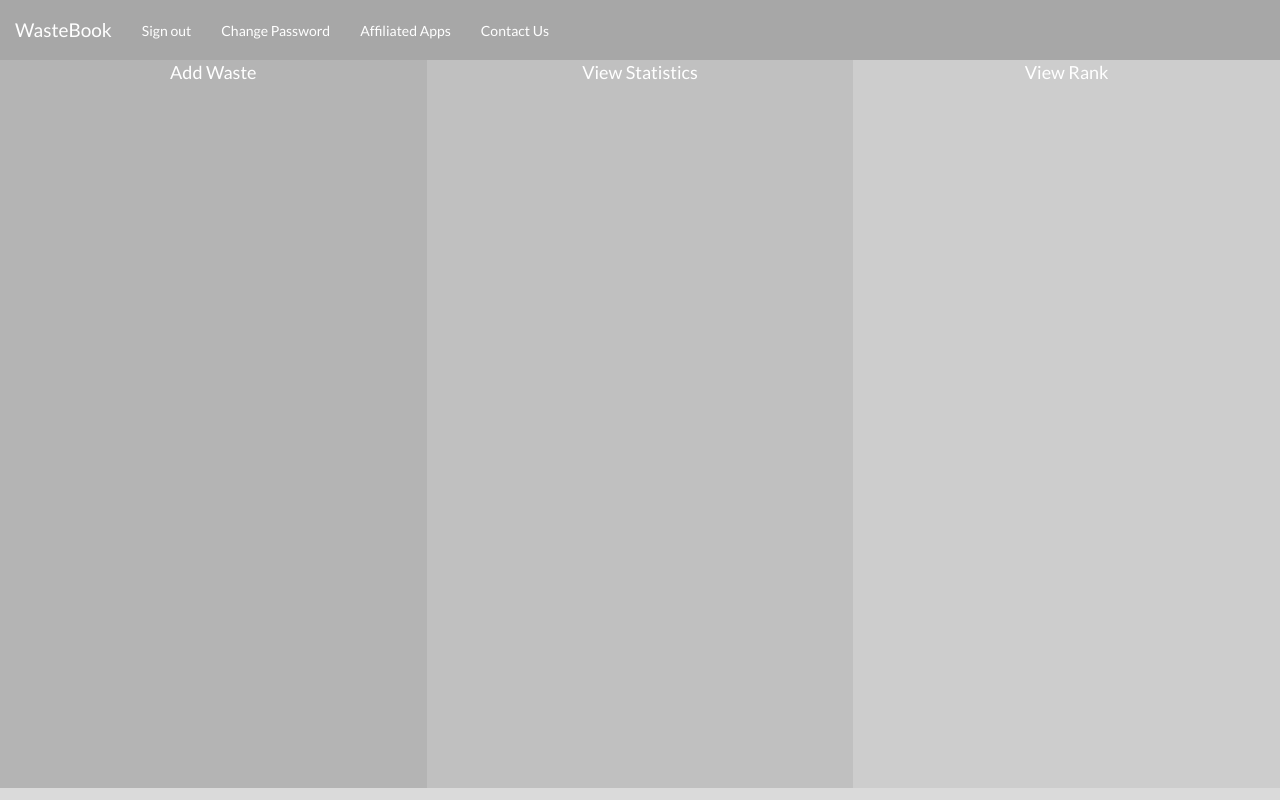
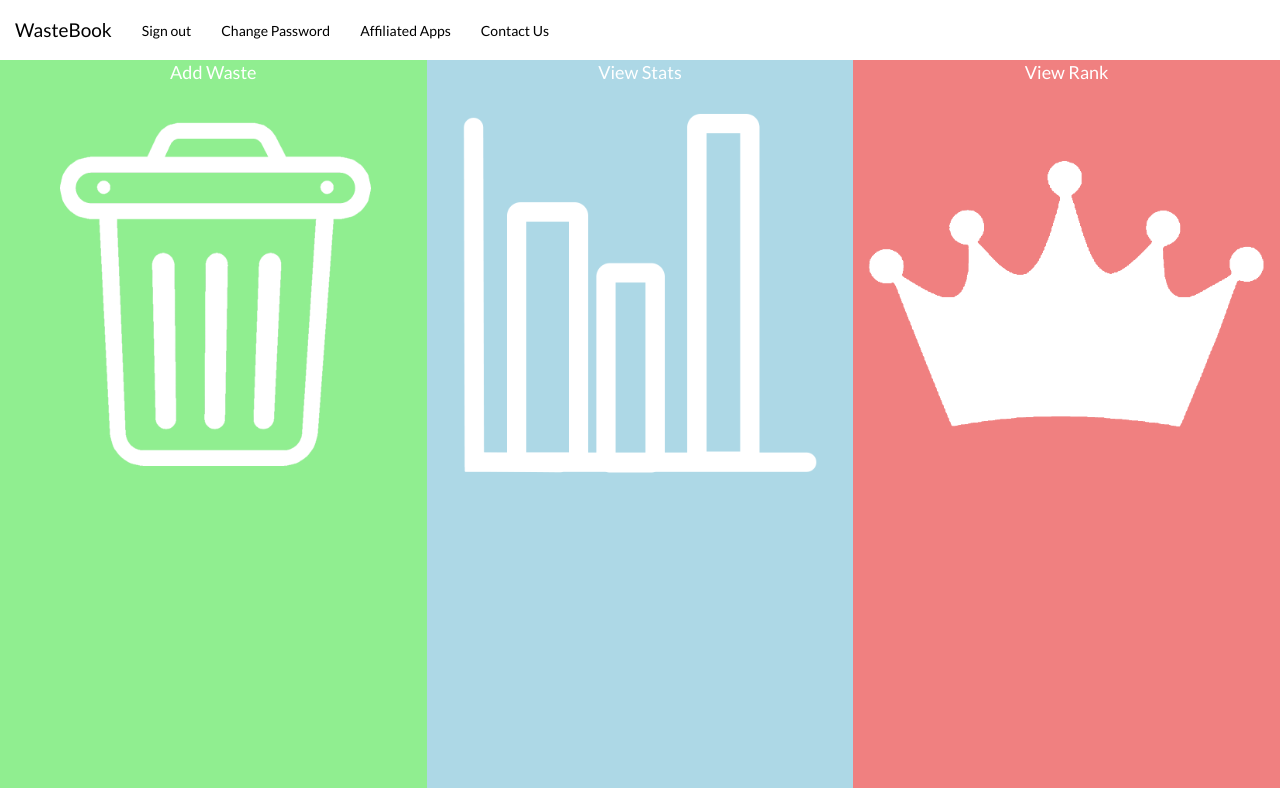
Before and after one commit to BigD0M/WasteBook, a PHP site: page /profile.html in a window 1280 px wide. Run offline with PHP 8.4, Linux system fonts and the light colour scheme; some libraries are stand-ins or nearby versions.

Commit message:
Fixed animations and changed colors

```diff
--- a/public/profile.html
+++ b/public/profile.html
@@ -9,6 +9,7 @@
         <script src="/script/jquery.min.js"></script>
         <script src="/script/bootstrap.min.js"></script>
         <link rel="stylesheet" href="/styles/WasteBook.css" type="text/css" />
+        <link rel="stylesheet" href="/styles/profile.css" type="text/css" />
         <script src="/script/profilePage.js"></script>
         <!-- Firebase -->
         <script src="https://www.gstatic.com/firebasejs/3.9.0/firebase.js"></script>
@@ -38,7 +39,10 @@
         <div class="container-fluid options">
             <div class="row">
                 <div class="waste col-sm-4" id="normal">
-                    <p class="button">Add Waste</p>
+                    <div class="waste-cover">
+                        <p>Add Waste</p>
+                        <img src="images/trash.png" alt="trash"/>
+                    </div>
                     <div class="waste-container" style="display: none">
                         <button type="button" class="btn btn-primary waste-btn" onclick="openWasteForm()">Add Waste</button>
                         <div class="waste-form form-group">
@@ -85,10 +89,16 @@
                     </div>
                 </div>
                 <div class="stats col-sm-4" id="normal">
-                    <p class="button">View Statistics</p>
+                <div class="stats-cover">
+                    <p>View Stats</p>
+                    <img src="images/stats.png" alt="stats"/>
+                </div>
                 </div>
                 <div class="rank col-sm-4" id="normal">
-                    <p class="button">View Rank</p>
+                    <div class="rank-cover">
+                        <p>View Rank</p>
+                        <img src="images/crown.png" alt="crown"/>
+                    </div>
                 </div>
             </div>
         </div>
--- a/public/script/profilePage.js
+++ b/public/script/profilePage.js
@@ -28,6 +28,10 @@ $(function () {
         $(".waste-container").css("display", "block");
         $(".stats-container").css("display", "none");
         $(".rank-container").css("display", "none");
+
+        $(".waste-cover").css("display", "none");
+        $(".stats-cover").css("display", "block");
+        $(".rank-cover").css("display", "block");
     });
 });
 
@@ -57,6 +61,10 @@ $(function () {
         $(".waste-container").css("display", "none");
         $(".stats-container").css("display", "block");
         $(".rank-container").css("display", "none");
+
+        $(".waste-cover").css("display", "block");
+        $(".stats-cover").css("display", "none");
+        $(".rank-cover").css("display", "block");
     });
 });
 
@@ -90,6 +98,10 @@ $(function () {
         $(".waste-container").css("display", "none");
         $(".stats-container").css("display", "none");
         $(".rank-container").css("display", "block");
+
+        $(".waste-cover").css("display", "block");
+        $(".stats-cover").css("display", "block");
+        $(".rank-cover").css("display", "none");
     });
 });
 
@@ -124,6 +136,10 @@ $(window).on("load resize", function () {
         $(".waste-container").css("display", "none");
         $(".stats-container").css("display", "none");
         $(".rank-container").css("display", "none");
+
+        $(".waste-cover").css("display", "block");
+        $(".stats-cover").css("display", "block");
+        $(".rank-cover").css("display", "block");
     } else if ($(window).width() >= 768 && tmp < 768) {
         $(".waste").css({
             "width" : "33%",
@@ -148,6 +164,10 @@ $(window).on("load resize", function () {
         $(".waste-container").css("display", "none");
         $(".stats-container").css("display", "none");
         $(".rank-container").css("display", "none");
+
+        $(".waste-cover").css("display", "block");
+        $(".stats-cover").css("display", "block");
+        $(".rank-cover").css("display", "block");
     }
 
     tmp = $(window).width();
--- a/public/styles/WasteBook.css
+++ b/public/styles/WasteBook.css
@@ -2,7 +2,7 @@ html, body {
     overflow: hidden;
     width: auto;
     height: 100%;
-    background-color: #DADADA;
+    background-color: white;
 }
 
 .login-options > p {
@@ -23,82 +23,21 @@ html, body {
     box-shadow: 3px 3px #A7A7A7;
 }
 
-.button {
-    text-align: center;
-    color: white;
-    font-size: 18px;
-}
-
-.waste, .stats, .rank {
-    height: 100%;
-}
-
-.container-fluid {
-    height: 91%;
-}
-
-.row {
-    height: 100%;
-}
-
-.add > img, .stats > img, .rank > img {
-    display: block;
-    margin: auto;
-    height: auto;
-    width: 100%;
-}
-
-.waste {
-    overflow: auto;
-    width: 33% auto;
-    background-color: #B4B4B4;
-}
-
-.stats {
-    width: 33% auto;
-    background-color: #C0C0C0;
-}
-
-.rank {
-    width: 34% auto;
-    background-color: #CDCDCD;
-}
-
-.waste-form {
-    display: none;
-    height: 0%;
-    width: auto;
-}
-
-.waste-container {
-    background-color: white;
-    box-shadow: 2px 2px #A7A7A7;
-}
-
-.waste-form {
-    text-align: center;
-}
-
-.waste-btn {
-    width: 95%;
-    margin: 2.5%;
-}
-
 /* NavBar Styles */
 #custom-bootstrap-menu.navbar-default .navbar-brand {
-    color: rgba(255, 255, 255, 1);
+    color: black;
 }
 
 #custom-bootstrap-menu.navbar-default {
     font-size: 14px;
-    background-color: #A7A7A7;
+    background-color: white;
     border-radius: 0px;
     margin: 0;
 }
 
 #custom-bootstrap-menu.navbar-default .navbar-nav>li>a {
-    color: rgba(255, 255, 255, 1);
-    background-color: #A7A7A7;
+    color: black;
+    background-color: white;
 }
 
 #custom-bootstrap-menu.navbar-default .navbar-nav>li>a:hover,
@@ -115,16 +54,16 @@ html, body {
 }
 
 #custom-bootstrap-menu.navbar-default .navbar-toggle {
-    border-color: white;
+    border-color: black;
 }
 
 #custom-bootstrap-menu.navbar-default .navbar-toggle:hover,
 #custom-bootstrap-menu.navbar-default .navbar-toggle:focus {
-    background-color: #A7A7A7;
+    background-color: black;
 }
 
 #custom-bootstrap-menu.navbar-default .navbar-toggle .icon-bar {
-    background-color: white;
+    background-color: black;
 }
 
 #custom-bootstrap-menu.navbar-default .navbar-toggle:hover .icon-bar,
--- /dev/null
+++ b/public/styles/profile.css
@@ -0,0 +1,70 @@
+.waste-cover > p, .stats-cover > p, .rank-cover > p {
+    color: white;
+    font-size: 18px;
+}
+
+.waste, .stats, .rank {
+    overflow: auto;
+    height: 100%;
+}
+
+.container-fluid {
+    height: 91%;
+}
+
+.row {
+    height: 100%;
+}
+
+.waste {
+    width: 33% auto;
+    background-color: lightgreen;
+}
+
+.stats {
+    width: 33% auto;
+    background-color: lightblue;
+}
+
+.rank {
+    width: 34% auto;
+    background-color: lightcoral;
+}
+
+.waste-form {
+    text-align: center;
+    display: none;
+    height: 0%;
+    width: auto;
+}
+
+.waste-container {
+    margin: 1%;
+    background-color: white;
+    box-shadow: 2px 2px #A7A7A7;
+}
+
+.waste-btn {
+    width: 95%;
+    margin: 2.5%;
+}
+
+.waste-cover, .stats-cover, .rank-cover {
+    text-align: center;
+}
+
+.waste-cover > img, .stats-cover > img, .rank-cover > img {
+    width: 100%;
+    height: auto;
+}
+
+@media only screen and (max-width: 768px) {
+    .waste-cover > img, .stats-cover > img, .rank-cover > img {
+        width: 9%;
+        height: auto;
+    }
+
+    .waste-cover > p, .stats-cover > p, .rank-cover > p {
+        display: inline;
+    }
+}
```
Also changed, not shown: public/images/crown.png (added), public/images/stats.png (added), public/images/trash.png (added).
